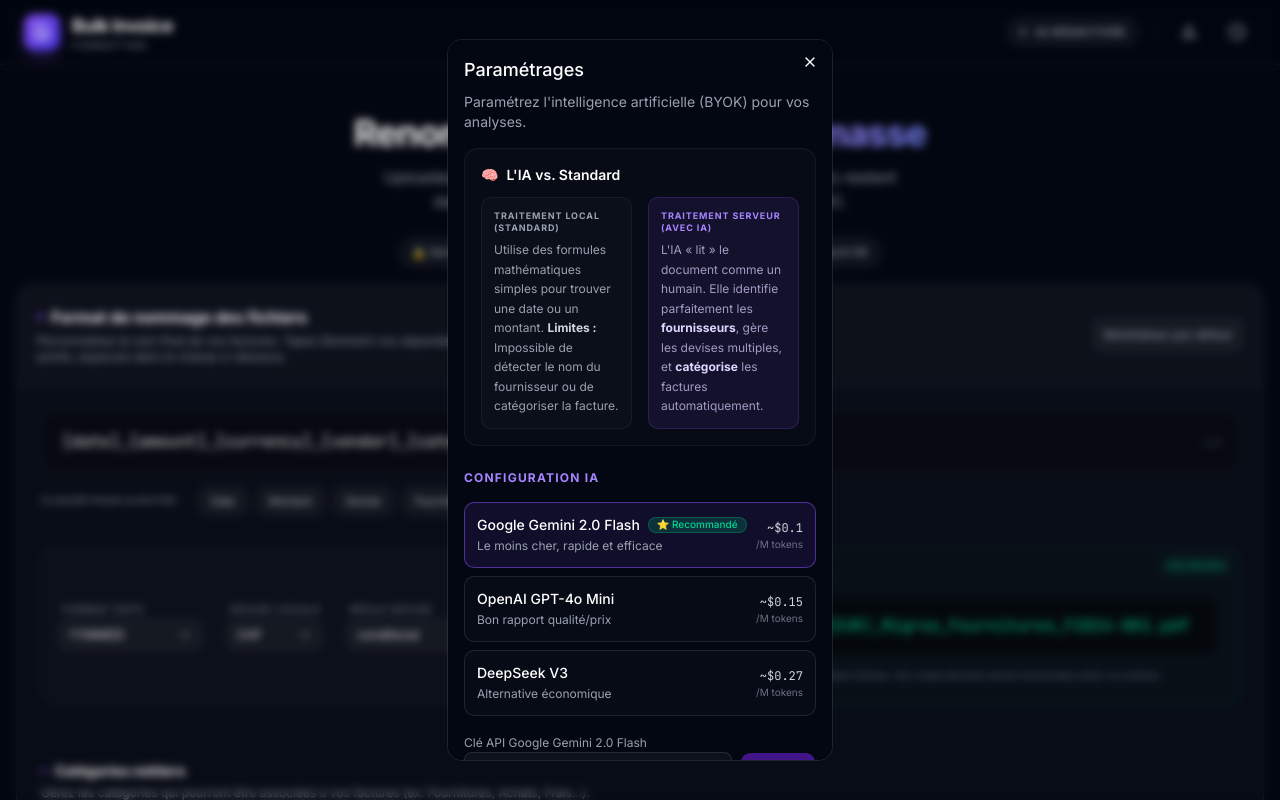
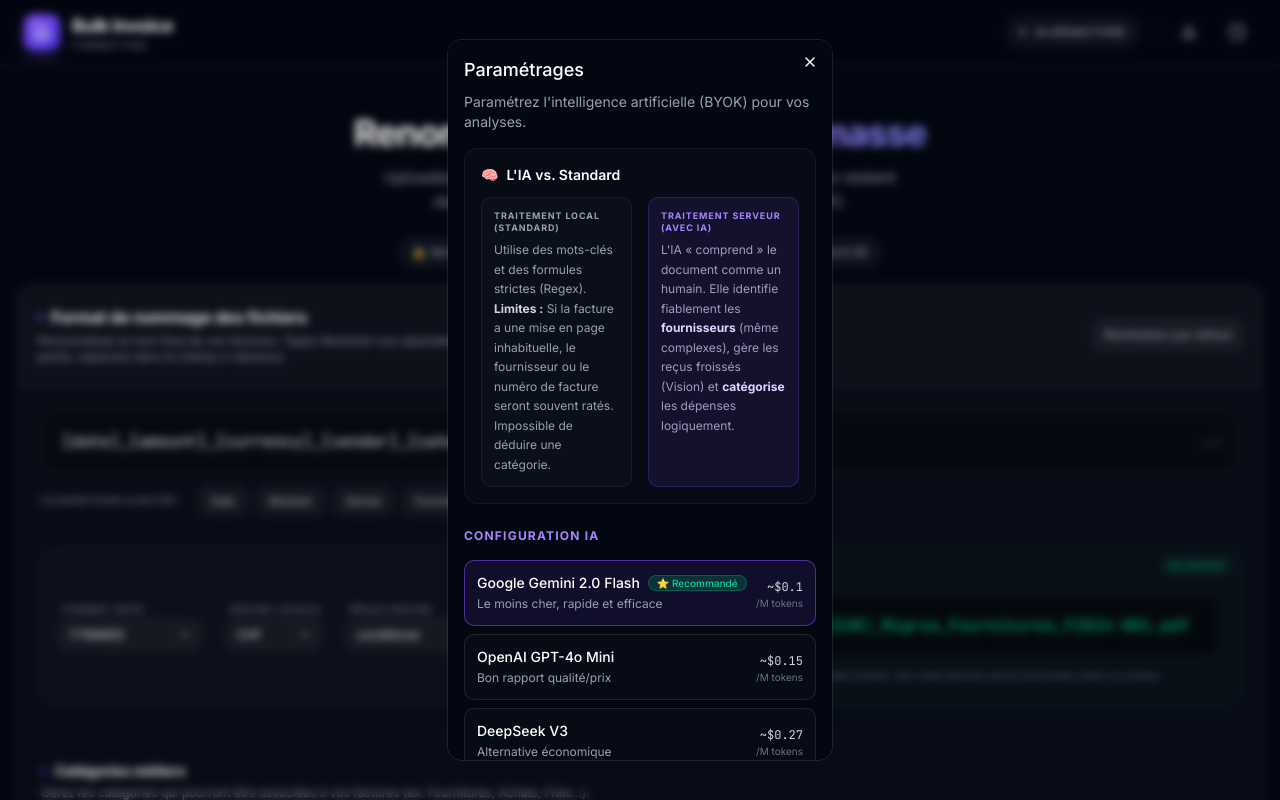
Before and after one commit to laurent-debug/Bulk-Invoice, a Next.js app: page / in a window 1280 px wide. Both pictures are taken after a click on the button 1189 px from the left and 32 px from the top of the page. Shown: the top 800 px of the page. Built offline with nearby package versions, Linux system fonts and the light colour scheme.

Commit message:
feat: refine ai vs standard explanation copy

```diff
--- a/src/components/AISetup.tsx
+++ b/src/components/AISetup.tsx
@@ -54,13 +54,13 @@
               <div className="space-y-1.5 p-3 rounded-lg bg-white/[0.02] border border-white/5">
                 <span className="font-bold text-gray-400 uppercase tracking-widest text-[9px] block">Traitement Local (Standard)</span>
                 <p className="text-gray-400 leading-relaxed">
-                  Utilise des formules mathématiques simples pour trouver une date ou un montant. <strong className="text-gray-300">Limites :</strong> Impossible de détecter le nom du fournisseur ou de catégoriser la facture.
+                  Utilise des mots-clés et des formules strictes (Regex). <strong className="text-gray-300">Limites :</strong> Si la facture a une mise en page inhabituelle, le fournisseur ou le numéro de facture seront souvent ratés. Impossible de déduire une catégorie.
                 </p>
               </div>
               <div className="space-y-1.5 p-3 rounded-lg bg-violet-500/10 border border-violet-500/20">
                 <span className="font-bold text-violet-400 uppercase tracking-widest text-[9px] block">Traitement Serveur (Avec IA)</span>
                 <p className="text-violet-200/70 leading-relaxed">
-                  L&apos;IA « lit » le document comme un humain. Elle identifie parfaitement les <strong className="text-violet-200">fournisseurs</strong>, gère les devises multiples, et <strong className="text-violet-200">catégorise</strong> les factures automatiquement.
+                  L&apos;IA « comprend » le document comme un humain. Elle identifie fiablement les <strong className="text-violet-200">fournisseurs</strong> (même complexes), gère les reçus froissés (Vision) et <strong className="text-violet-200">catégorise</strong> les dépenses logiquement.
                 </p>
               </div>
             </div>
```
